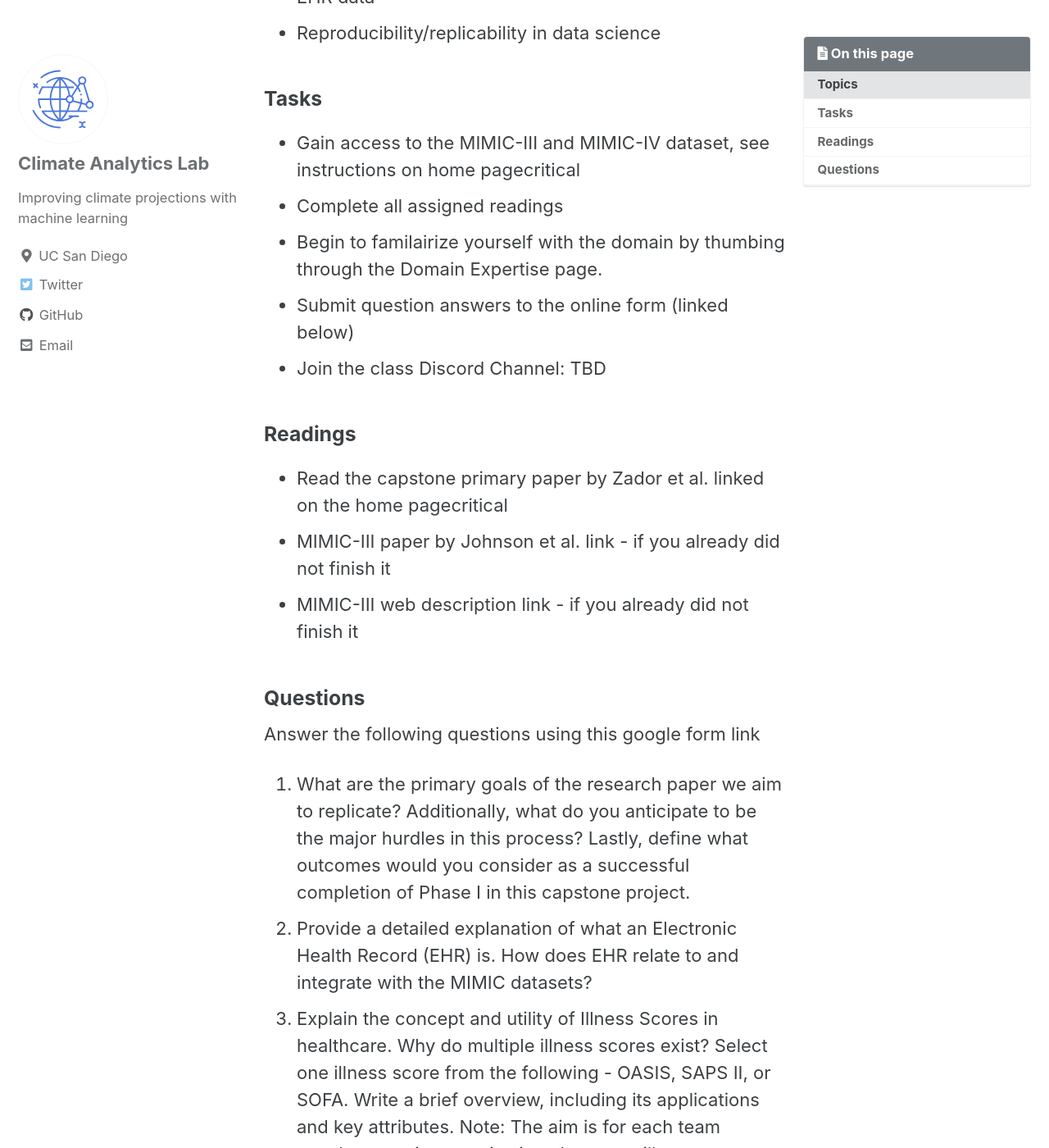
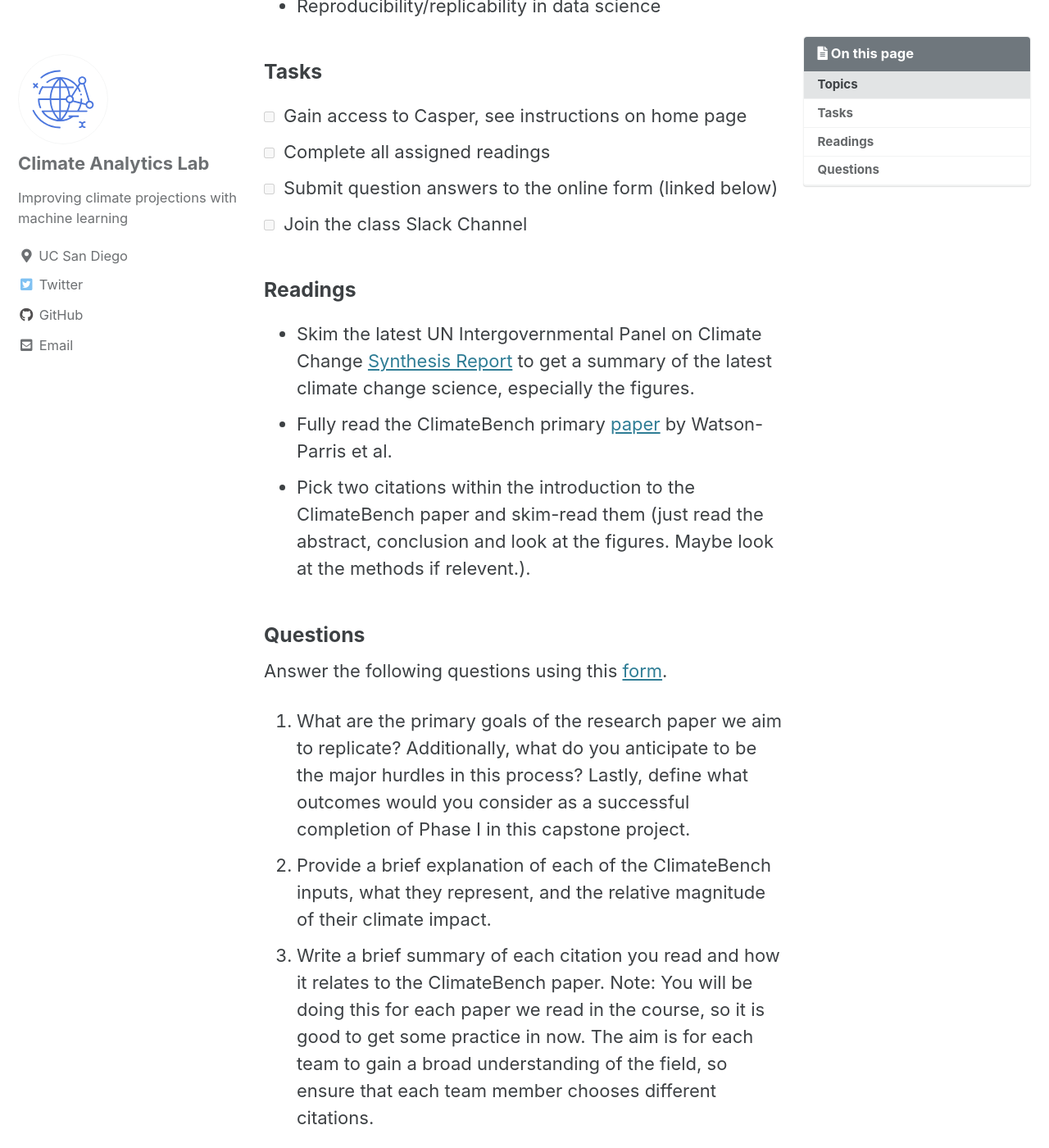
Before and after one commit to jackljk/climate-analytics-lab.github.io, a Jekyll site: the page built from _pages/dsc_180_intro.md, in a window 1280 px wide and 1400 px high, scrolled down 685 px. Shown: the whole window at 82% size. Built offline with Jekyll 4.4.1, drawn with Linux system fonts in a browser that asks for light colours; cached includes are drawn as plain includes; some of the changed text lies outside the part shown.

Commit message:
Updating DSC180 pages

```diff
--- a/_data/navigation.yml
+++ b/_data/navigation.yml
@@ -9,3 +9,5 @@ main:
     url: /philosophy/
   - title: "Media"
     url: /media/
+  - title: "Teaching"
+    url: /teaching/
--- a/_pages/dsc_180_intro.md
+++ b/_pages/dsc_180_intro.md
@@ -7,37 +7,36 @@ toc_sticky: true
 ---
 
 
-Welcome, Welcome, Welcome!
+Welcome!
 
-Week 1 is upon us and we are going to spend it getting everyone situated, goiong over the primary paper, and beginning to read up on the domain of climate model simulation and emulation
+Week 1 is upon us and we are going to spend it getting everyone situated, goiong over the primary paper, and beginning to read up on the domain of climate model simulation and emulation.
 
 ### Topics
 
 You will be touching on these topics over the first week
 
-- What is sepsis, how it can be diagnosed/treated and why it is very deadly from an epidemiological point of view
-- Severity of illness scores
-- EHR data
+- What is climate change, and how do we model it?
+- What is CMIP and how does it relate to the IPCC?
+- What is the ClimateBench dataset?
 - Reproducibility/replicability in data science
 
 ### Tasks
 
-- Gain access to the MIMIC-III and MIMIC-IV dataset, see instructions on home pagecritical
-- Complete all assigned readings
-- Begin to familairize yourself with the domain by thumbing through the Domain Expertise page.
-- Submit question answers to the online form (linked below)
-- Join the class Discord Channel: TBD
+- [ ] Gain access to Casper, see instructions on home page
+- [ ] Complete all assigned readings
+- [ ] Submit question answers to the online form (linked below)
+- [ ] Join the class Slack Channel
 
 ### Readings
 
-- Read the capstone primary paper by Zador et al. linked on the home pagecritical
-- MIMIC-III paper by Johnson et al. link - if you already did not finish it
-- MIMIC-III web description link - if you already did not finish it
+- Skim the latest UN Intergovernmental Panel on Climate Change [Synthesis Report](https://www.ipcc.ch/report/ar6/syr/downloads/report/IPCC_AR6_SYR_SPM.pdf) to get a summary of the latest climate change science, especially the figures.
+- Fully read the ClimateBench primary [paper](https://agupubs.onlinelibrary.wiley.com/doi/full/10.1029/2021MS002954) by Watson-Parris et al.
+- Pick two citations within the introduction to the ClimateBench paper and skim-read them (just read the abstract, conclusion and look at the figures. Maybe look at the methods if relevent.).
 
 ### Questions
 
-Answer the following questions using this google form link
+Answer the following questions using this [form](https://forms.office.com/r/xR1LFNZ6Tg).
 
 1. What are the primary goals of the research paper we aim to replicate? Additionally, what do you anticipate to be the major hurdles in this process? Lastly, define what outcomes would you consider as a successful completion of Phase I in this capstone project.
-2. Provide a detailed explanation of what an Electronic Health Record (EHR) is. How does EHR relate to and integrate with the MIMIC datasets?
-3. Explain the concept and utility of Illness Scores in healthcare. Why do multiple illness scores exist? Select one illness score from the following - OASIS, SAPS II, or SOFA. Write a brief overview, including its applications and key attributes. Note: The aim is for each team member to gain expertise in at least one illness score, so ensure that all three scores are explored by different members.
+2. Provide a brief explanation of each of the ClimateBench inputs, what they represent, and the relative magnitude of their climate impact.
+3. Write a brief summary of each citation you read and how it relates to the ClimateBench paper. Note: You will be doing this for each paper we read in the course, so it is good to get some practice in now. The aim is for each team to gain a broad understanding of the field, so ensure that each team member chooses different citations.
```
Also changed, not shown: _pages/dsc_180.md (+15 -16 lines), _pages/dsc_180_summer.md (+3 -3 lines), _pages/projects.md (+1 -10 lines), _pages/teaching.md (added, +21 -0 lines), assets/images/climate_change.jpeg (added).
